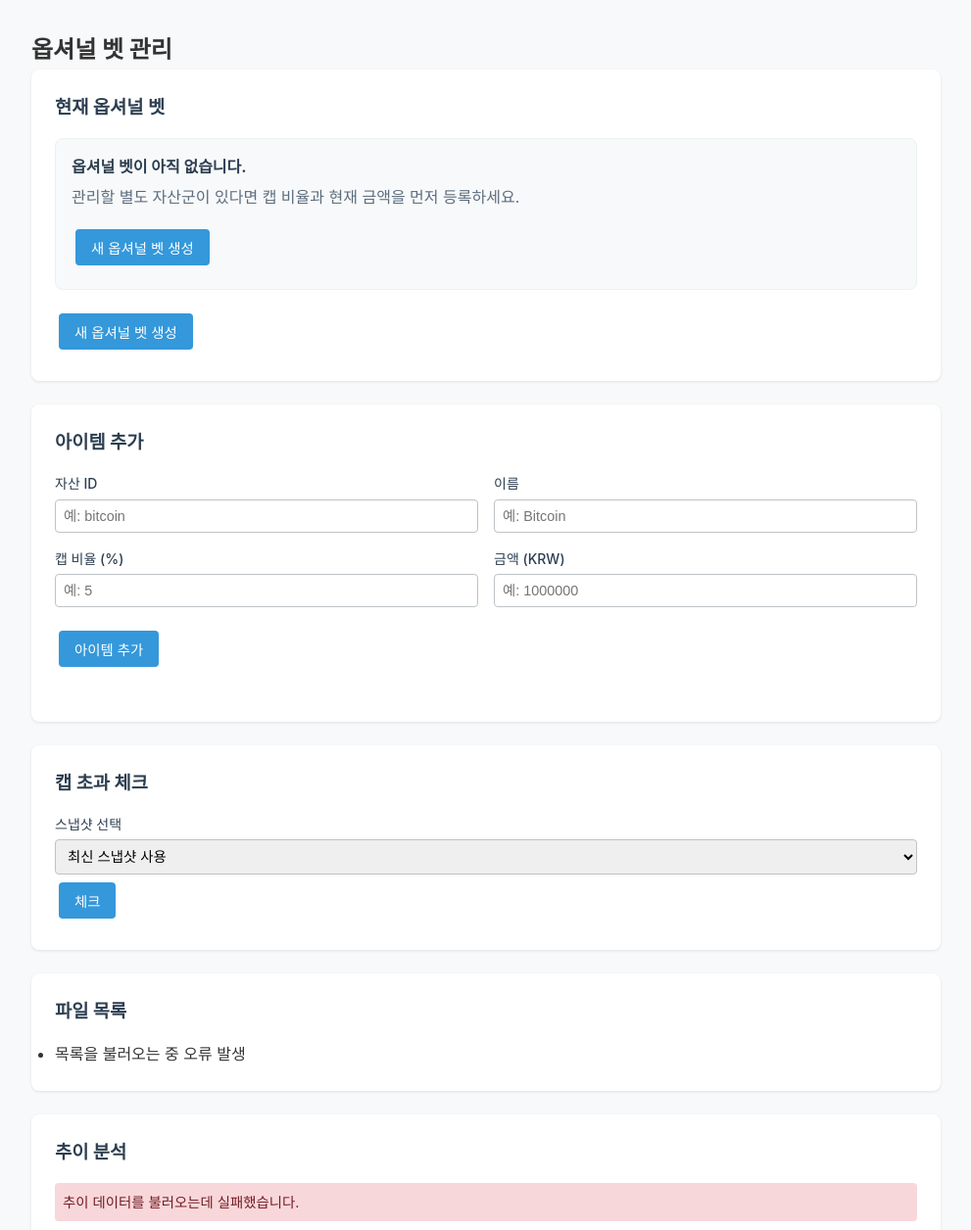
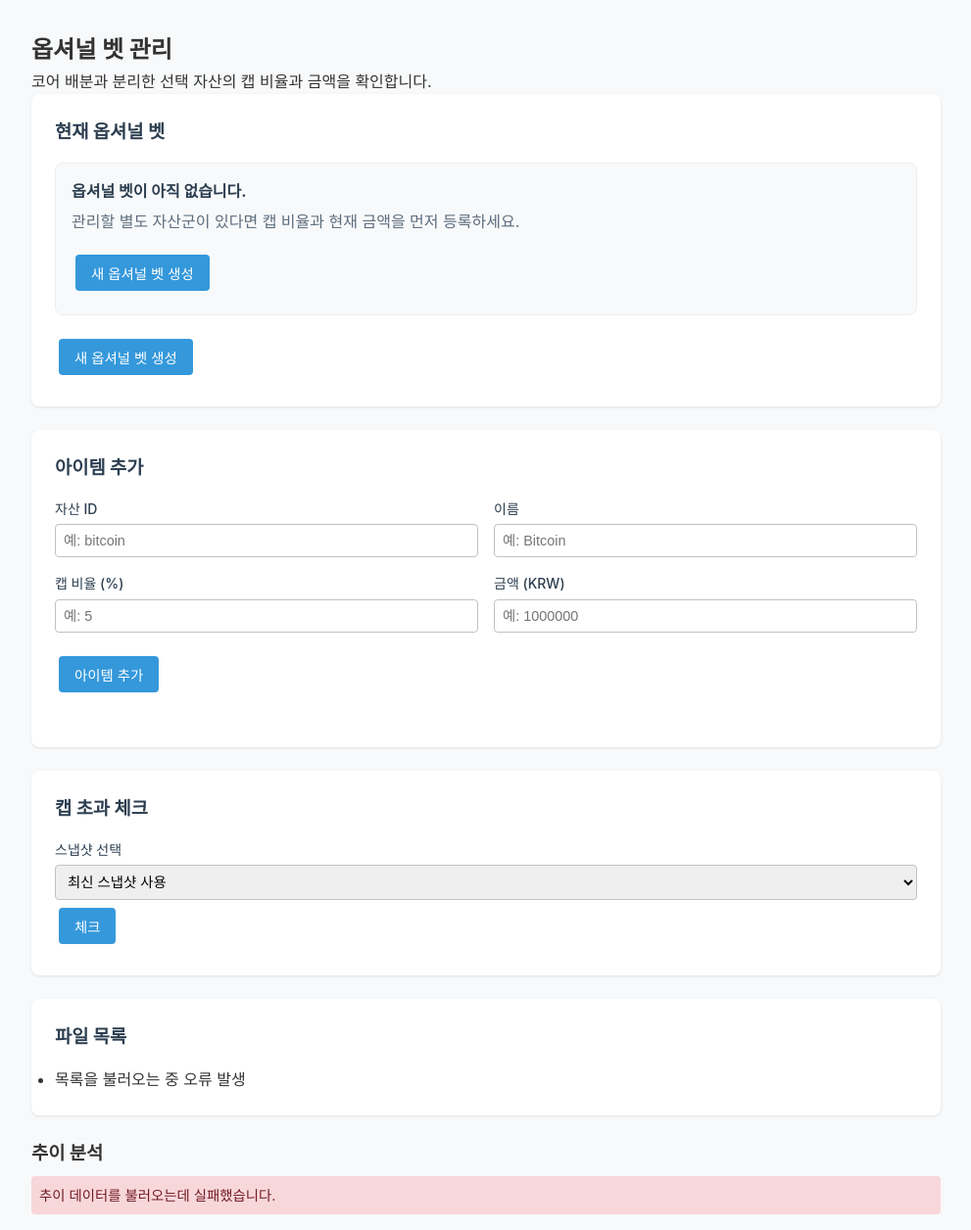
Before and after one commit to kwjinwoo/PortfoTrack, a Flask app: page /optional-bets in a window 1280 px wide. Shown: the part 115-1371 px from the top of the page at 98% size, without its empty margins (144-1135 px from the left). Run offline with Flask 3, Linux system fonts and the light colour scheme.

Commit message:
feat(web): refresh page structure

```diff
--- a/src/portfotrack/web/templates/base.html
+++ b/src/portfotrack/web/templates/base.html
@@ -10,6 +10,7 @@
 
 <body>
   <header>
+    <div class="app-header-inner">
       <h1>PortfoTrack</h1>
       <nav>
         <ul>
@@ -21,6 +22,7 @@
           <li><a class="nav-link{% if request.path == '/optional-bets' %} is-active{% endif %}" href="/optional-bets" {% if request.path == '/optional-bets' %}aria-current="page"{% endif %}>옵셔널 벳</a></li>
         </ul>
       </nav>
+    </div>
   </header>
   <main>
     {% block content %}{% endblock %}
--- a/src/portfotrack/web/templates/optional_bets.html
+++ b/src/portfotrack/web/templates/optional_bets.html
@@ -2,13 +2,18 @@
 
 {% block content %}
 <section class="optional-bets-page">
+    <div class="page-header">
+        <div>
             <h2>옵셔널 벳 관리</h2>
+            <p class="page-kicker">코어 배분과 분리한 선택 자산의 캡 비율과 금액을 확인합니다.</p>
+        </div>
+    </div>
 
     <div class="card">
         <h3>현재 옵셔널 벳</h3>
         <div id="ob-status"></div>
         <div class="table-scroll">
-            <table id="ob-table" class="is-hidden">
+            <table id="ob-table" class="table-financial is-hidden">
                 <thead>
                     <tr>
                         <th>자산 ID</th>
@@ -28,16 +33,18 @@
                 </tfoot>
             </table>
         </div>
+        <div class="section-actions">
             <button type="button" id="create-ob-btn" class="btn btn-primary is-hidden">새 옵셔널 벳 생성</button>
             <button type="button" id="edit-ob-btn" class="btn btn-secondary is-hidden">편집</button>
             <button type="button" id="record-today-btn" class="btn btn-primary is-hidden">오늘 금액 기록</button>
+        </div>
         <div class="empty-state-actions" aria-hidden="true"></div>
     </div>
 
     <div class="card is-hidden" id="ob-record-card">
         <h3>오늘 금액 기록</h3>
         <div class="table-scroll">
-            <table>
+            <table class="table-financial">
                 <thead>
                     <tr>
                         <th>자산 ID</th>
@@ -49,22 +56,28 @@
                 <tbody id="record-items"></tbody>
             </table>
         </div>
+        <div class="form-actions">
             <button type="button" id="record-save-btn" class="btn btn-primary stacked-control">기록하기</button>
             <button type="button" id="record-cancel-btn" class="btn btn-secondary stacked-control">취소</button>
+        </div>
         <div id="record-message" class="message" role="status" aria-live="polite"></div>
     </div>
 
     <div class="card is-hidden" id="ob-edit-card">
         <h3>옵셔널 벳 편집</h3>
         <div id="edit-ob-container"></div>
+        <div class="form-actions">
             <button type="button" id="edit-add-ob-btn" class="btn btn-secondary">+ 아이템 추가</button>
+        </div>
         <div class="form-group stacked-control">
             <label>저장 방식</label>
             <label><input type="radio" name="ob-save-mode" value="overwrite" checked> 기존 파일 덮어쓰기</label>
             <label><input type="radio" name="ob-save-mode" value="new"> 새 파일로 저장</label>
         </div>
+        <div class="form-actions">
             <button type="button" id="edit-ob-save-btn" class="btn btn-primary">저장</button>
             <button type="button" id="edit-ob-cancel-btn" class="btn btn-secondary">취소</button>
+        </div>
         <div id="edit-ob-message" class="message" role="status" aria-live="polite"></div>
     </div>
 
@@ -90,7 +103,9 @@
                     <input type="number" id="ob-amount" name="amount" min="0" required placeholder="예: 1000000">
                 </div>
             </div>
+            <div class="form-actions">
                 <button type="submit" class="btn btn-primary">아이템 추가</button>
+            </div>
             <div id="ob-message" class="message" role="status" aria-live="polite"></div>
         </form>
     </div>
@@ -104,7 +119,9 @@
                     <option value="">최신 스냅샷 사용</option>
                 </select>
             </div>
+            <div class="form-actions">
                 <button type="submit" class="btn btn-primary">체크</button>
+            </div>
         </form>
         <div id="breach-result"></div>
     </div>
@@ -114,7 +131,7 @@
         <ul id="ob-file-list"></ul>
     </div>
 
-    <div class="card">
+    <div class="analysis-panel">
         <h3>추이 분석</h3>
         <div id="ob-trends-message" class="message" role="status" aria-live="polite"></div>
 
```
Also changed, not shown: src/portfotrack/web/templates/index.html (+7 -2 lines), src/portfotrack/web/templates/reports.html (+10 -3 lines), src/portfotrack/web/templates/snapshots.html (+18 -7 lines), src/portfotrack/web/templates/targets.html (+14 -1 lines), src/portfotrack/web/templates/trends.html (+14 -5 lines). Lines whose indentation alone changed are shown as unchanged.
